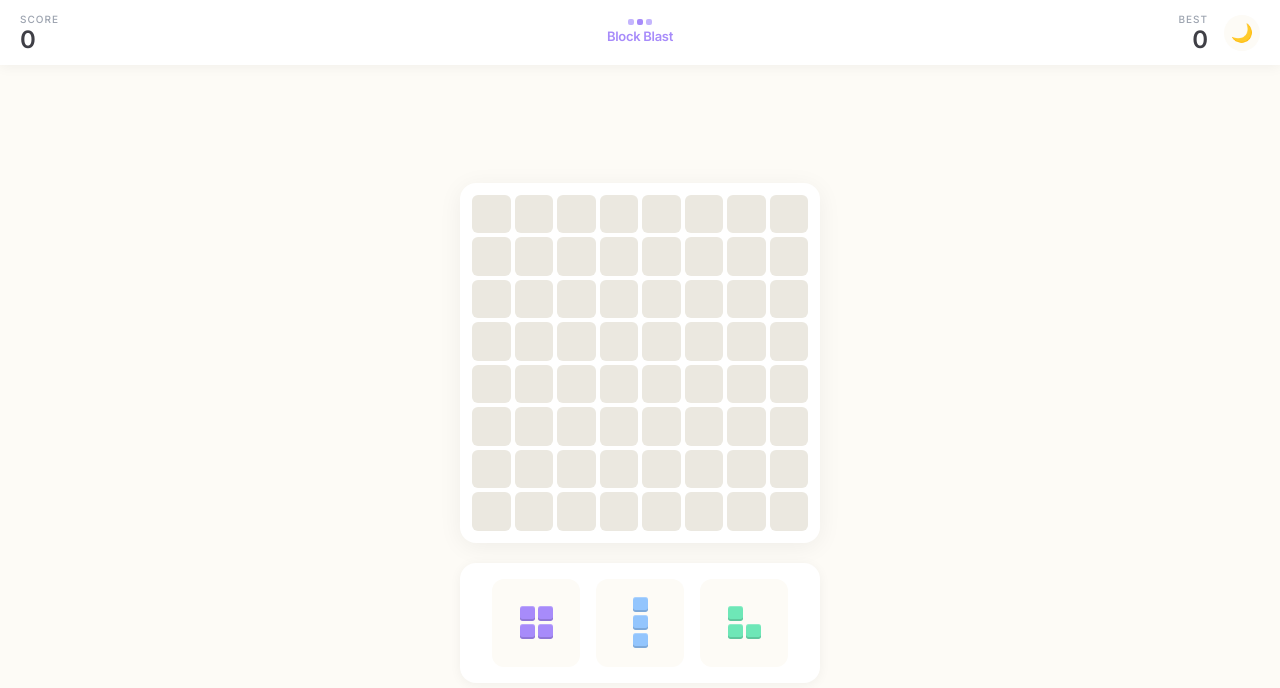
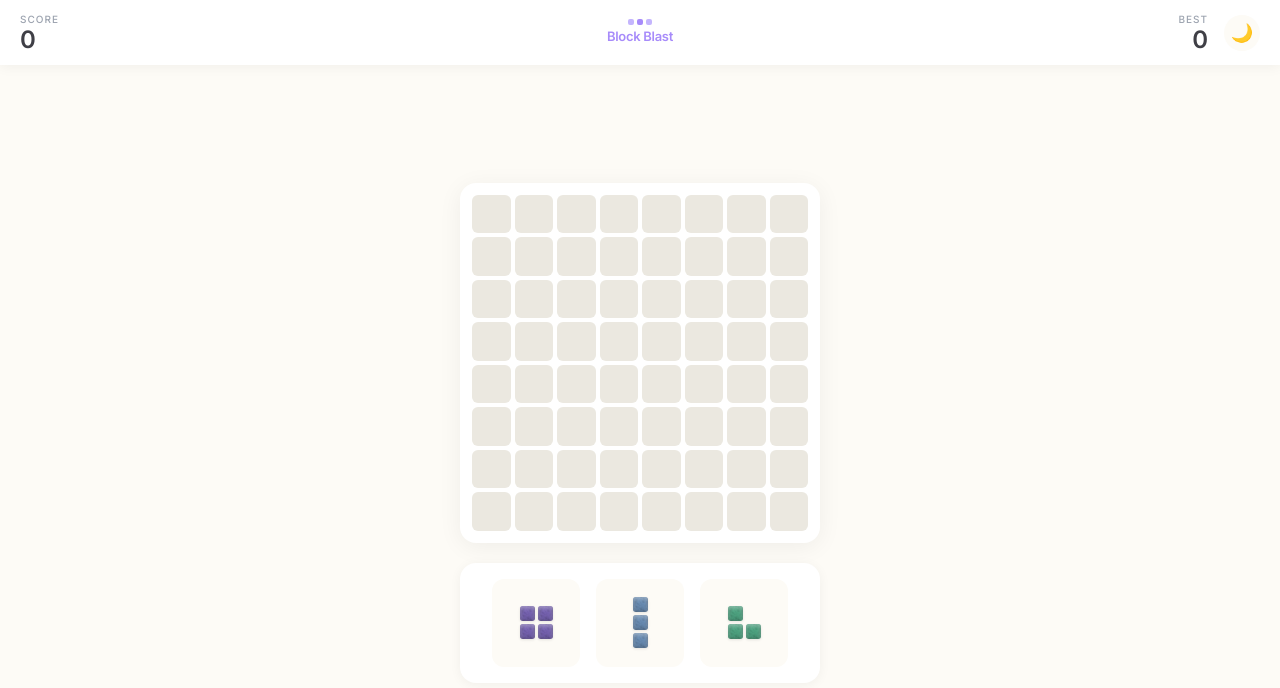
Before and after one commit to iM-lemoS/BlockBlast---VibeCoder_Project, a React (Vite) app: page /#/play in a window 1280 px wide. Shown: the top 688 px of the page. Built offline with nearby package versions, Linux system fonts and the light colour scheme.

Commit message:
feat: add plush velvet fur texture to blocks

```diff
--- a/src/components/Cell.jsx
+++ b/src/components/Cell.jsx
@@ -13,9 +13,9 @@ export default function Cell({
   if (color) {
     background = color;
     boxShadow = `
-      inset 0 -2px 0 rgba(0,0,0,0.13),
-      inset 0 1px 0 rgba(255,255,255,0.26),
-      0 1px 3px rgba(0,0,0,0.08)
+      inset 0 -3px 8px rgba(0,0,0,0.25),
+      inset 0 3px 8px rgba(255,255,255,0.4),
+      0 2px 5px rgba(0,0,0,0.1)
     `;
     if (isPlaced)   animation = 'cellAppear 0.28s cubic-bezier(0.34, 1.56, 0.64, 1) both';
     if (isClearing) animation = 'cellClear 0.38s ease-in forwards';
@@ -34,7 +34,10 @@ export default function Cell({
         width: '100%',
         aspectRatio: '1',
         borderRadius: 'var(--radius-cell)',
-        background,
+        backgroundColor: background,
+        backgroundImage: color ? 'url(/BlockBlast---VibeCoder_Project/assets/fur-texture.png)' : 'none',
+        backgroundSize: '80%',
+        backgroundBlendMode: color ? 'multiply' : 'normal',
         boxShadow,
         animation,
         transition: color ? 'none' : 'background 0.15s ease',
--- a/src/components/ShapePreview.jsx
+++ b/src/components/ShapePreview.jsx
@@ -71,10 +71,14 @@ export default function ShapePreview({ shape, used = false, dragging = false })
                   width: cellSize,
                   height: cellSize,
                   borderRadius: Math.max(2, cellSize * 0.18),
-                  background: filled ? color : 'transparent',
+                  backgroundColor: filled ? color : 'transparent',
+                  backgroundImage: filled ? 'url(/BlockBlast---VibeCoder_Project/assets/fur-texture.png)' : 'none',
+                  backgroundSize: '80%',
+                  backgroundBlendMode: filled ? 'multiply' : 'normal',
                   boxShadow: filled
-                    ? `inset 0 -${Math.ceil(cellSize * 0.07)}px 0 rgba(0,0,0,0.14),
-                       inset 0 ${Math.ceil(cellSize * 0.04)}px 0 rgba(255,255,255,0.22)`
+                    ? `inset 0 -2px 4px rgba(0,0,0,0.25),
+                       inset 0 2px 4px rgba(255,255,255,0.4),
+                       0 1px 3px rgba(0,0,0,0.1)`
                     : 'none',
                   transition: 'background 0.2s ease',
                 }}
```
Also changed, not shown: public/assets/fur-texture.png (added).
